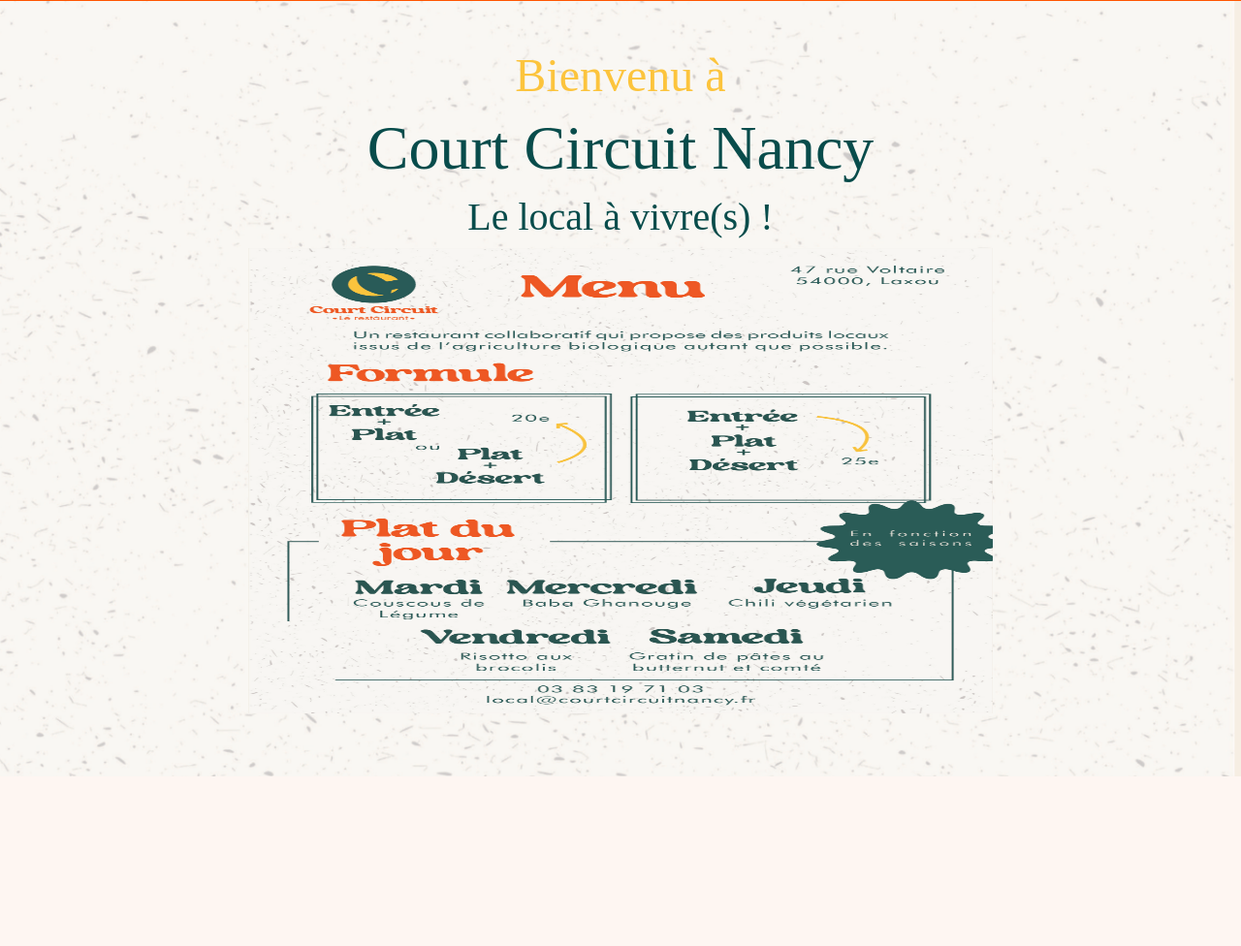
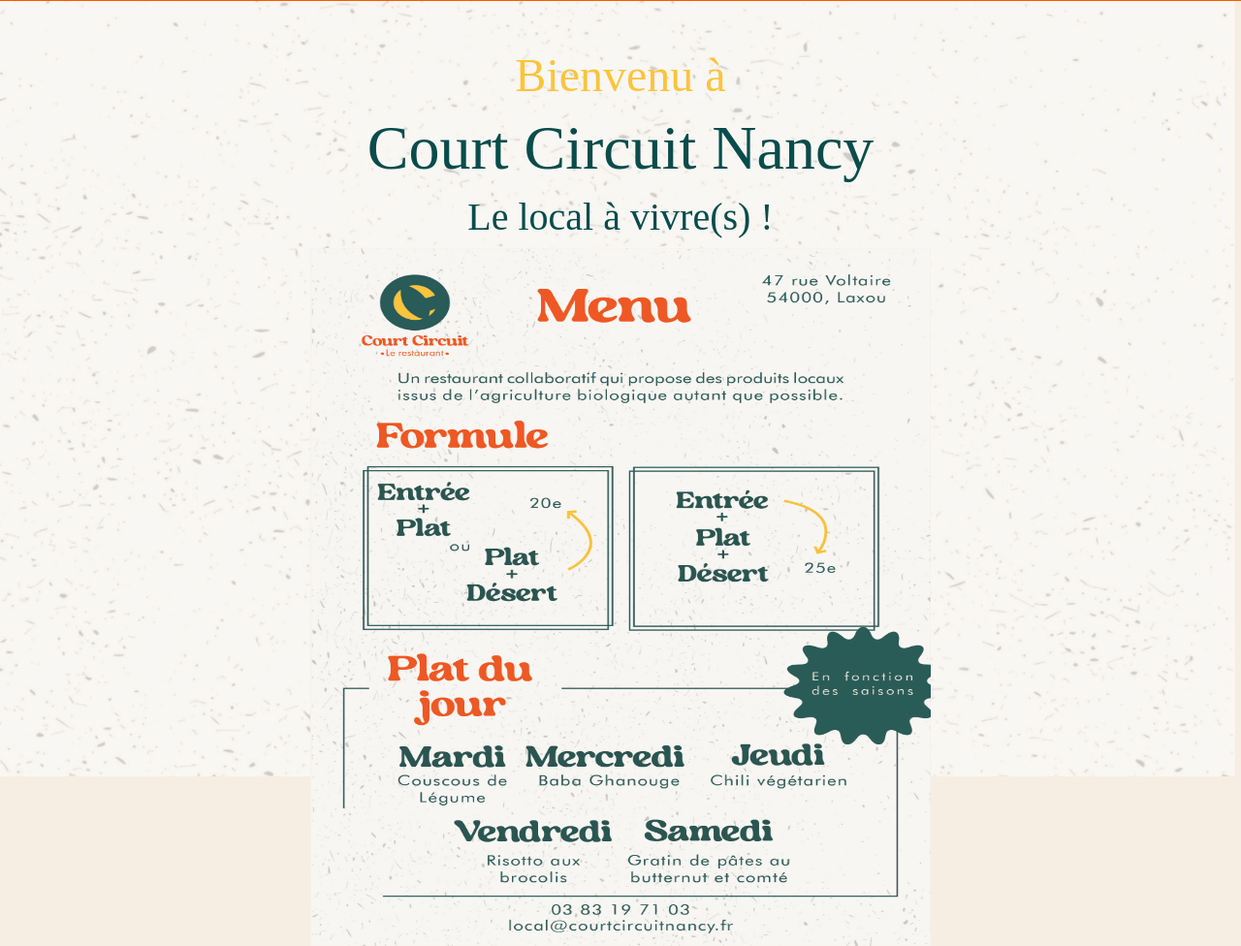
Before and after one commit to gonskii/CrazyCharly, a PHP site: page /?action=menu in a window 1280 px wide. Shown: the part 149-1125 px from the top of the page at 97% size. Before the commit the page ends 950 px from the top, so only its background shows below. Run offline with PHP 8.4, Linux system fonts and the light colour scheme; some web fonts are replaced.

Commit message:
Update accueil.css

```diff
--- a/src/css/accueil.css
+++ b/src/css/accueil.css
@@ -101,6 +101,6 @@
 }
 
 #imageMenu {
-    height: 60%;
-    width: 60%;
+    height: 90%;
+    width: 50%;
 }
```
